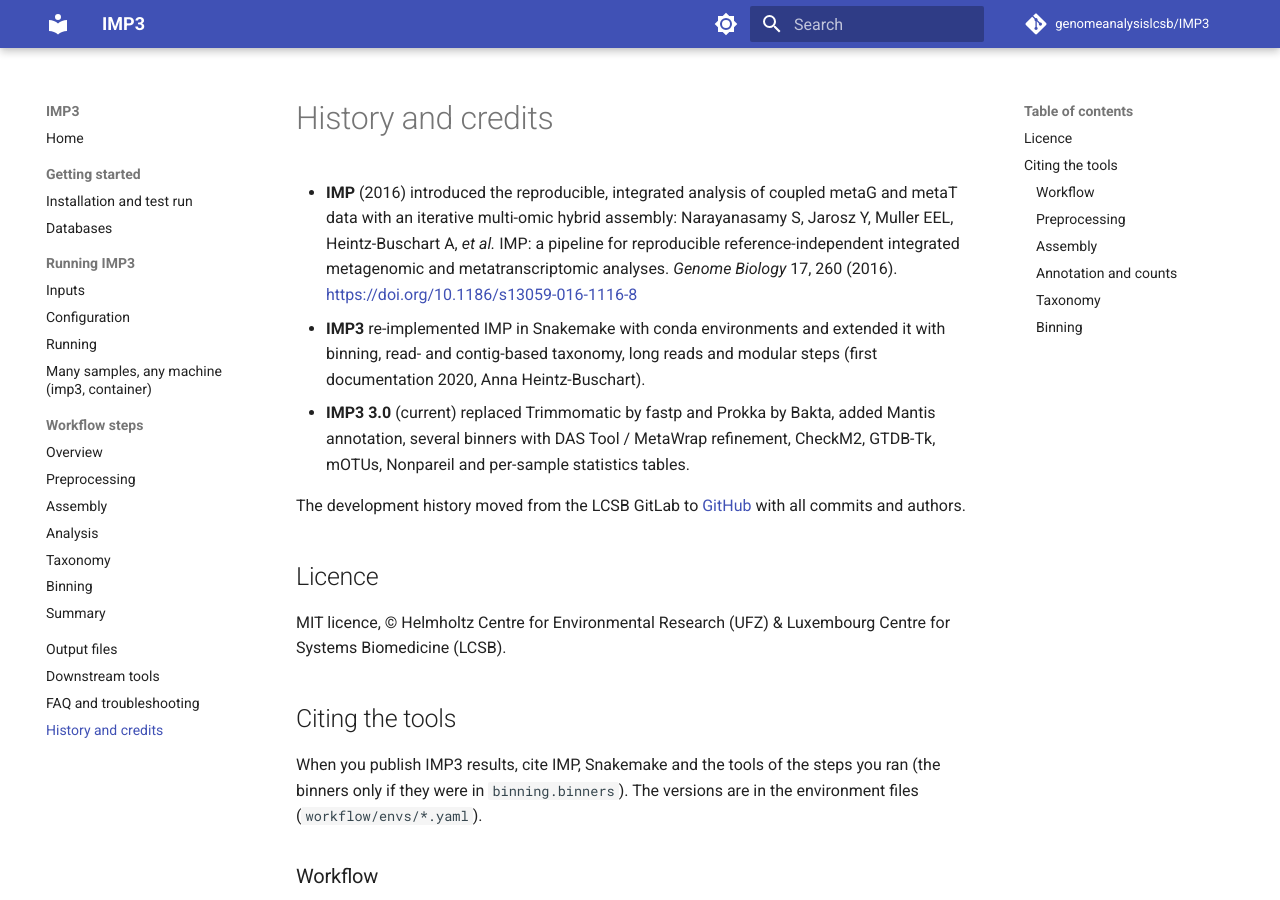
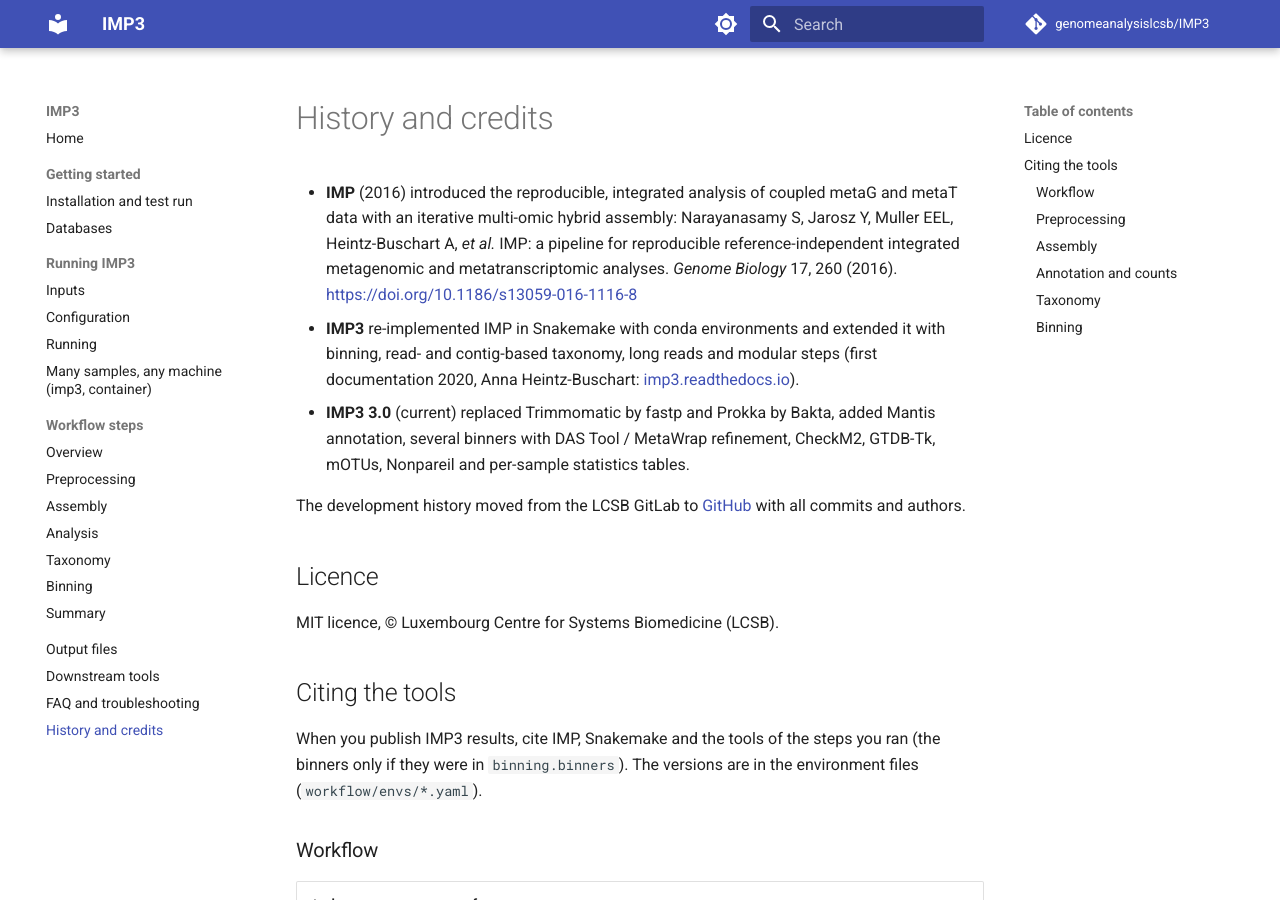
Before and after one commit to genomeanalysislcsb/IMP3, an MkDocs documentation site: the page built from docs/about.md, in a window 1280 px wide and 900 px high. Built offline with MkDocs 1.6.1 and Material for MkDocs 9.7.7, drawn with Linux system fonts in a browser that asks for light colours; comment, search, counter and statistics services are not loaded.

Commit message:
docs: link the 2020 IMP3 documentation (imp3.readthedocs.io); licence line names LCSB only
Co-Authored-By: Claude Opus 5.5 <noreply@anthropic.com>
Claude-Session: https://claude.ai/code/session_01L5bQxNJvvvTRxDQ7VNdjru

```diff
--- a/docs/about.md
+++ b/docs/about.md
@@ -6,7 +6,8 @@
   reference-independent integrated metagenomic and metatranscriptomic analyses.
   *Genome Biology* 17, 260 (2016). <https://doi.org/10.1186/s13059-016-1116-8>
 - **IMP3** re-implemented IMP in Snakemake with conda environments and extended it with binning, read- and
-  contig-based taxonomy, long reads and modular steps (first documentation 2020, Anna Heintz-Buschart).
+  contig-based taxonomy, long reads and modular steps (first documentation 2020, Anna Heintz-Buschart:
+  [imp3.readthedocs.io](https://imp3.readthedocs.io/en/latest/)).
 - **IMP3 3.0** (current) replaced Trimmomatic by fastp and Prokka by Bakta, added Mantis annotation, several
   binners with DAS Tool / MetaWrap refinement, CheckM2, GTDB-Tk, mOTUs, Nonpareil and per-sample
   statistics tables.
@@ -16,8 +17,7 @@ The development history moved from the LCSB GitLab to
 
 ## Licence
 
-MIT licence, © Helmholtz Centre for Environmental Research (UFZ) & Luxembourg Centre for Systems Biomedicine
-(LCSB).
+MIT licence, © Luxembourg Centre for Systems Biomedicine (LCSB).
 
 ## Citing the tools
 
```
